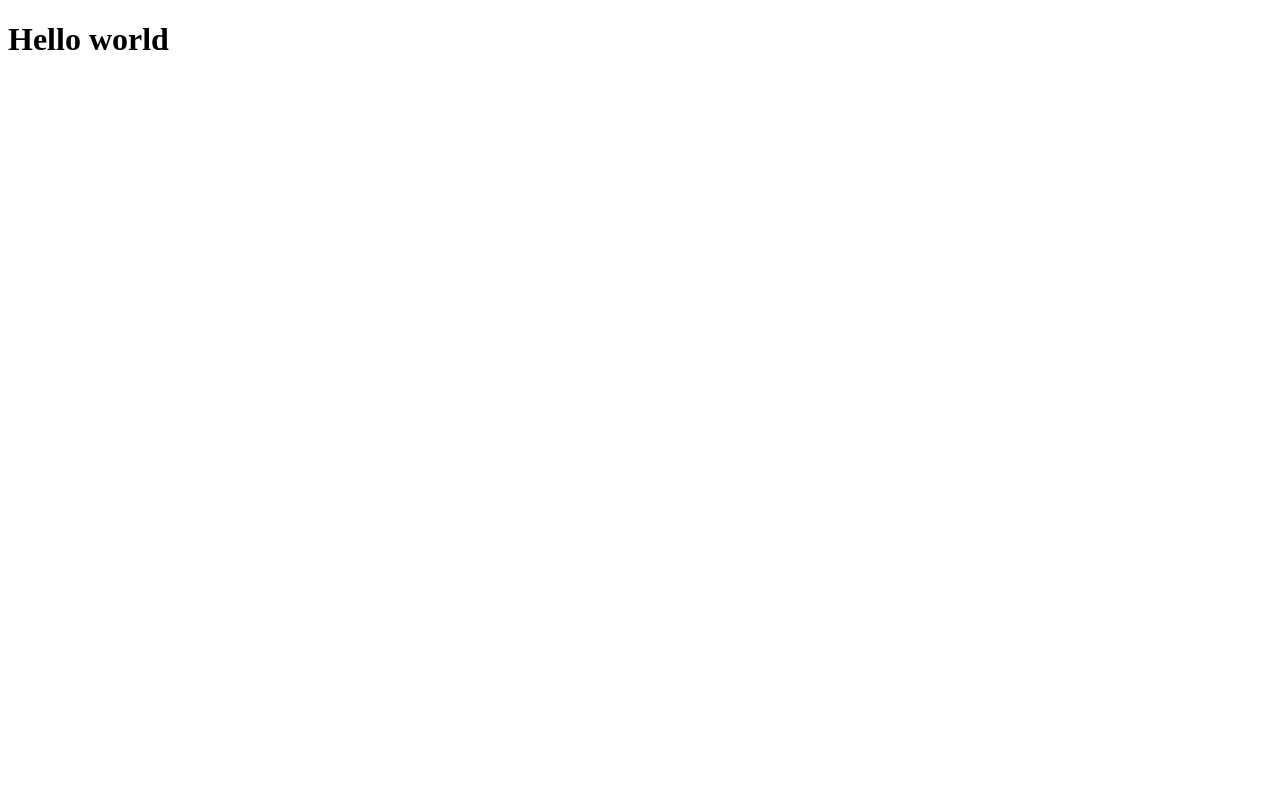
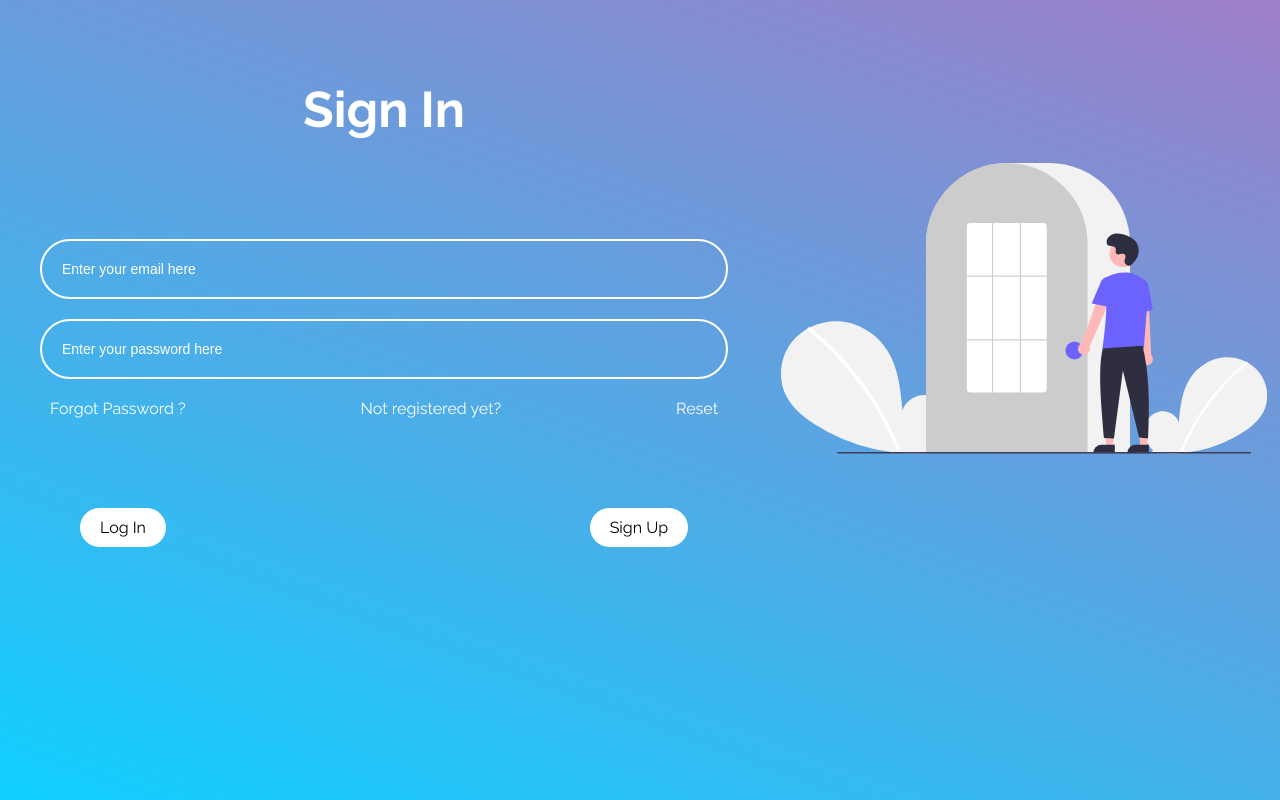
Before and after one commit to LeggoTM/Major_Project_2021, a JavaScript app in the folder client/: page / in a window 1280 px wide. Built offline with nearby package versions, Linux system fonts and the light colour scheme.

Commit message:
added sign in component and defined global style

```diff
--- a/client/src/App.js
+++ b/client/src/App.js
@@ -1,5 +1,15 @@
+import { Switch, Route } from "react-router-dom";
+
+import { Signin } from "./pages";
+
 const App = () => {
-    return <h1>Hello world</h1>;
+    return (
+        <Switch>
+            <Route path='/'>
+                <Signin />
+            </Route>
+        </Switch>
+    );
 };
 
 export default App;
--- /dev/null
+++ b/client/src/globalStyles.js
@@ -0,0 +1,26 @@
+import { createGlobalStyle } from "styled-components";
+
+import Raleway from "./assets/fonts/Raleway-VariableFont_wght.ttf";
+
+export const GlobalStyle = createGlobalStyle`
+    @font-face {
+        font-family: Raleway;
+        src: url(${Raleway});
+    }
+    *{
+        box-sizing:border-box;
+    }
+    body {
+        margin: 0;
+        padding: 0;
+        width: 100%;
+        height: 100vh;
+        color: #FFFFFF;
+        font-family: 'Raleway', sans-serif;
+        background: linear-gradient(
+                    20deg,
+                    hsl(192, 100%, 53%),
+                    hsl(266, 40%, 64%)
+                    );
+    }
+`;
--- a/client/src/index.js
+++ b/client/src/index.js
@@ -1,4 +1,12 @@
 import ReactDOM from "react-dom";
 import App from "./App";
+import { GlobalStyle } from "./globalStyles";
+import { BrowserRouter as Router } from "react-router-dom";
 
-ReactDOM.render(<App />, document.getElementById("root"));
+ReactDOM.render(
+    <Router>
+        <GlobalStyle />
+        <App />
+    </Router>,
+    document.getElementById("root"),
+);
--- /dev/null
+++ b/client/src/pages/Signin/index.js
@@ -0,0 +1,42 @@
+import {
+    SigninBox,
+    SigninWrapper,
+    Button,
+    ButtonGroup,
+    SigninForm,
+    SigninFormOption,
+    SigninFormOptions,
+    SigninHeader,
+    SigninSvg,
+    TextFeild,
+} from "./style";
+
+import { ReactComponent as Illustration } from "../../assets/svg/signin.svg";
+
+const Signin = () => {
+    return (
+        <SigninWrapper>
+            <SigninBox>
+                <SigninHeader>Sign In</SigninHeader>
+                <SigninForm>
+                    <TextFeild placeholder='Enter your email here' />
+                    <TextFeild placeholder='Enter your password here' />
+                    <SigninFormOptions>
+                        <SigninFormOption>Forgot Password ?</SigninFormOption>
+                        <SigninFormOption>Not registered yet?</SigninFormOption>
+                        <SigninFormOption>Reset</SigninFormOption>
+                    </SigninFormOptions>
+                </SigninForm>
+                <ButtonGroup>
+                    <Button>Log In</Button>
+                    <Button>Sign Up</Button>
+                </ButtonGroup>
+            </SigninBox>
+            <SigninSvg>
+                <Illustration />
+            </SigninSvg>
+        </SigninWrapper>
+    );
+};
+
+export default Signin;
--- /dev/null
+++ b/client/src/pages/Signin/style.js
@@ -0,0 +1,83 @@
+import styled from "styled-components";
+
+export const SigninWrapper = styled.div`
+    width: 100%;
+    display: flex;
+    flex-direction: row;
+    justify-content: space-between;
+    align-items: center;
+`;
+export const SigninBox = styled.div`
+    flex: 3;
+    display: flex;
+    flex-direction: column;
+    align-items: center;
+`;
+export const SigninHeader = styled.h1`
+    margin: 100px 0;
+    font-size: 50px;
+    @media (min-width: 800px) {
+        margin: 80px 0;
+    }
+`;
+export const SigninForm = styled.div`
+    display: flex;
+    flex-direction: column;
+    width: 100%;
+    padding: 10px 40px;
+`;
+export const TextFeild = styled.input`
+    margin: 10px 0;
+    padding: 20px 20px;
+    border: 2px solid #ffffff;
+    border-radius: 50px;
+    background-color: transparent;
+    font-size: 14px;
+    color: #ffffff;
+    &::placeholder {
+        font-size: 14px;
+        color: #ffffff;
+    }
+    &:focus {
+        outline: none;
+        background-color: #ffffff;
+        color: #000000;
+    }
+`;
+export const SigninFormOptions = styled.div`
+    display: flex;
+    flex-direction: row;
+    justify-content: space-between;
+    align-items: center;
+    padding: 10px;
+`;
+export const SigninFormOption = styled.div`
+    cursor: pointer;
+`;
+export const ButtonGroup = styled.div`
+    margin: 70px 0;
+    width: 100%;
+    display: flex;
+    flex-direction: row;
+    justify-content: space-between;
+    padding: 0 50px;
+    @media (min-width: 800px) {
+        padding: 0 80px;
+    }
+`;
+export const Button = styled.div`
+    background: #ffffff;
+    color: #000000;
+    padding: 10px 20px;
+    border-radius: 50px;
+    cursor: pointer;
+`;
+export const SigninSvg = styled.div`
+    flex: 2;
+    display: none;
+    @media (min-width: 800px) {
+        display: flex;
+        justify-content: center;
+        align-items: center;
+    }
+`;
--- /dev/null
+++ b/client/src/pages/index.js
@@ -0,0 +1,3 @@
+import Signin from "./Signin";
+
+export { Signin };
```
Also changed, not shown: client/src/assets/fonts/Raleway-VariableFont_wght.ttf (added), client/src/assets/svg/signin.svg (added).
